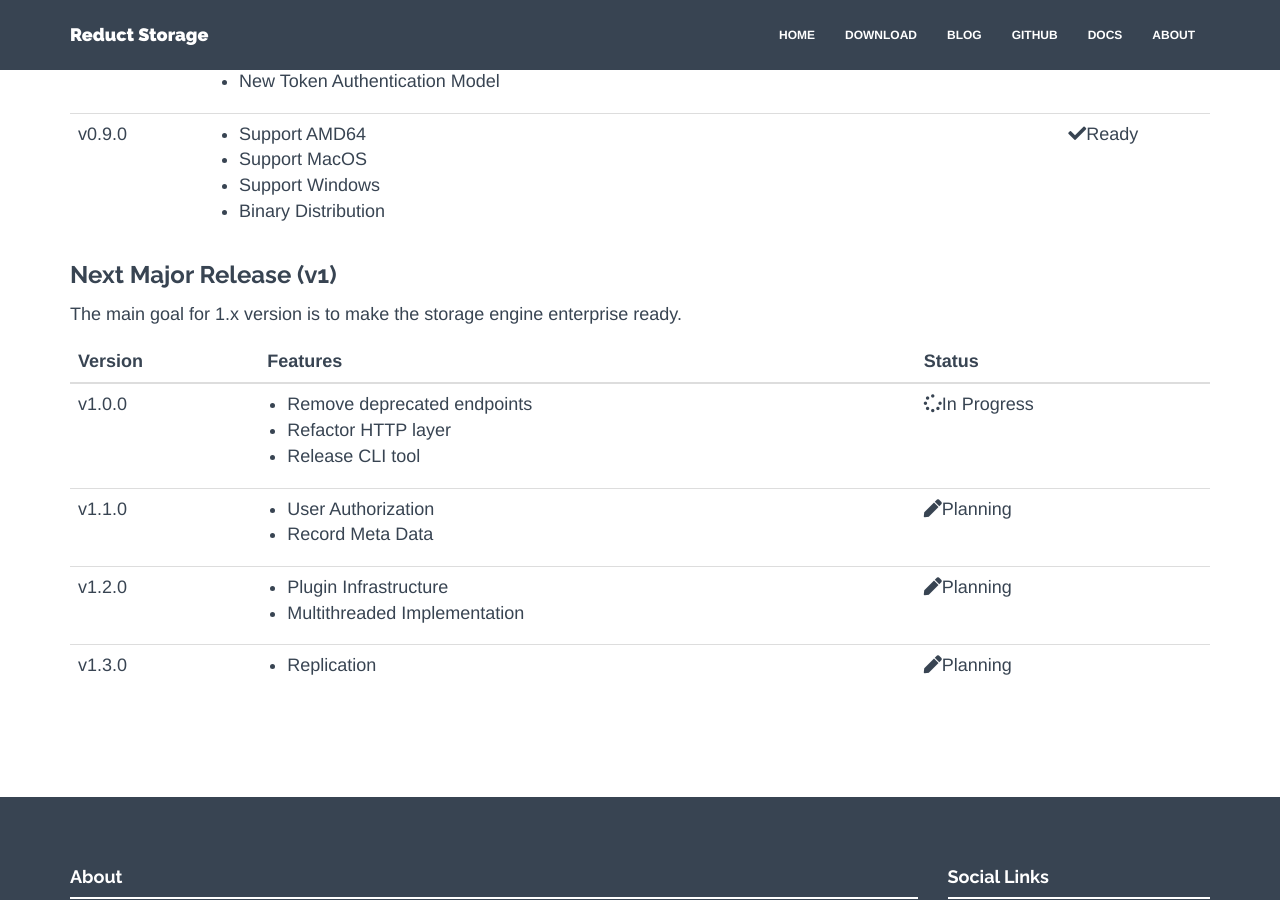
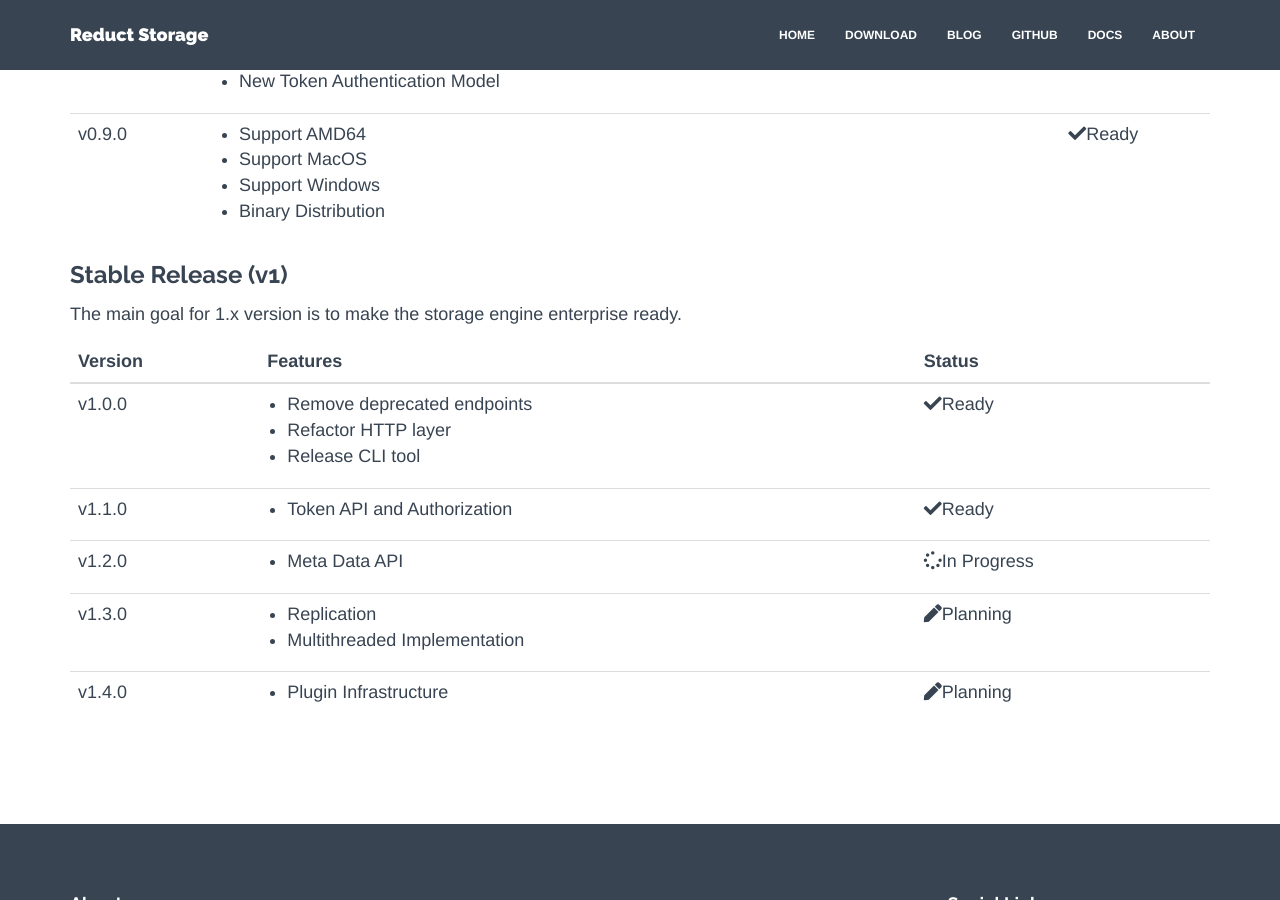
Before and after one commit to reductstore/homepage, a Jekyll site: the page built from roadmap.html, in a window 1280 px wide and 900 px high, scrolled down 744 px. Built offline with Jekyll 4.4.1, drawn with Linux system fonts in a browser that asks for light colours; nearby versions of some CDN libraries.

Commit message:
update roadmap

```diff
--- a/roadmap.html
+++ b/roadmap.html
@@ -112,7 +112,7 @@
   </tbody>
 </table>
 
-<h3>Next Major Release (v1)</h3>
+<h3>Stable Release (v1)</h3>
 <p>
   The main goal for 1.x version is to make the storage engine enterprise ready.
 </p>
@@ -135,33 +135,41 @@
         <li>Release CLI tool</li>
       </ul>
     </td>
-        <td><i class="fa fa-spinner" aria-hidden="true"></i>In Progress</td>
+    <td><i class="fa fa-check" aria-hidden="true"></i>Ready</td>
   </tr>
   <tr>
     <td>v1.1.0</td>
     <td>
       <ul>
-                <li>User Authorization</li>
-                <li>Record Meta Data</li>
+        <li>Token API and Authorization</li>
       </ul>
     </td>
-        <td><i class="fa fa-pen" aria-hidden="true"></i>Planning</td>
+    <td><i class="fa fa-check" aria-hidden="true"></i>Ready</td>
   </tr>
   <tr>
     <td>v1.2.0</td>
     <td>
       <ul>
-                <li>Plugin Infrastructure</li>
+        <li>Meta Data API</li>
+      </ul>
+    </td>
+    <td><i class="fa fa-spinner" aria-hidden="true"></i>In Progress</td>
+  </tr>
+  <tr>
+    <td>v1.3.0</td>
+    <td>
+      <ul>
+        <li>Replication</li>
         <li>Multithreaded Implementation</li>
       </ul>
     </td>
     <td><i class="fa fa-pen" aria-hidden="true"></i>Planning</td>
   </tr>
   <tr>
-        <td>v1.3.0</td>
+    <td>v1.4.0</td>
     <td>
       <ul>
-                <li>Replication</li>
+        <li>Plugin Infrastructure</li>
       </ul>
     </td>
     <td><i class="fa fa-pen" aria-hidden="true"></i>Planning</td>
```
Lines whose indentation alone changed are shown as unchanged.
